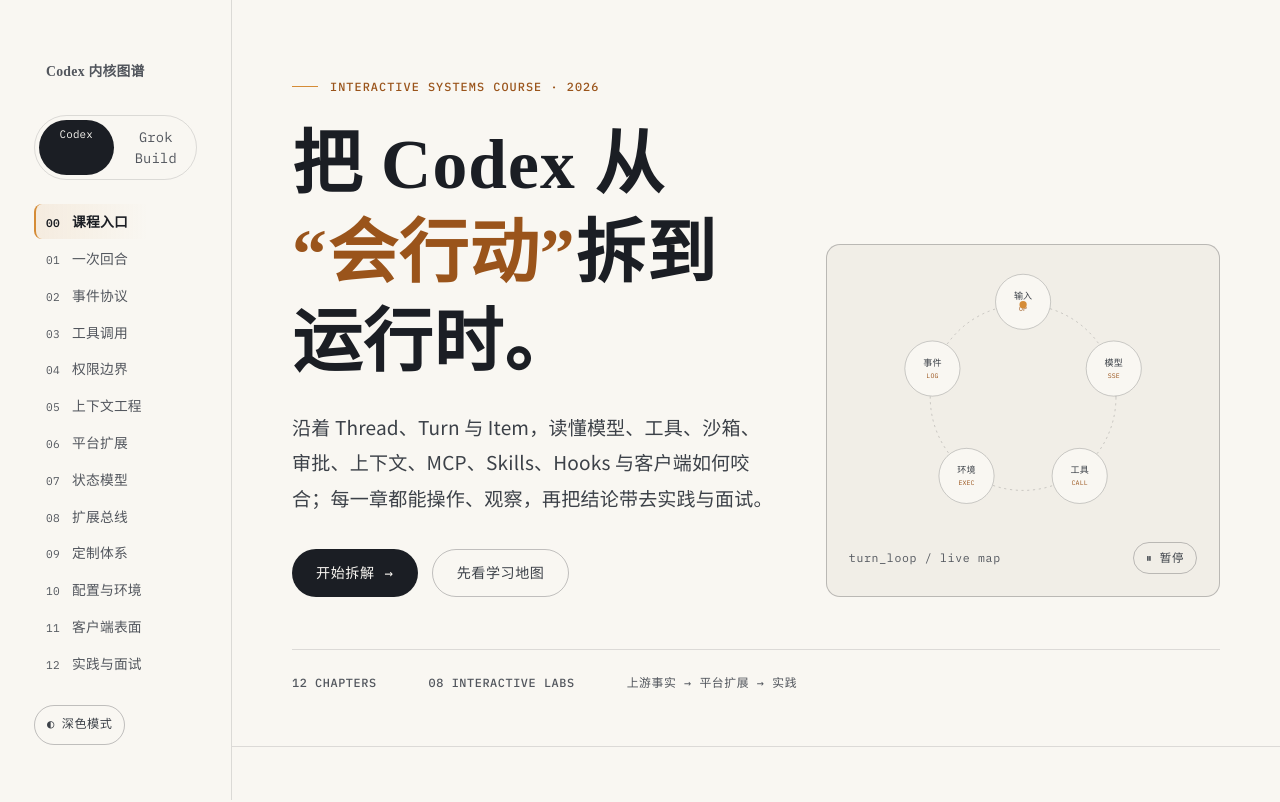
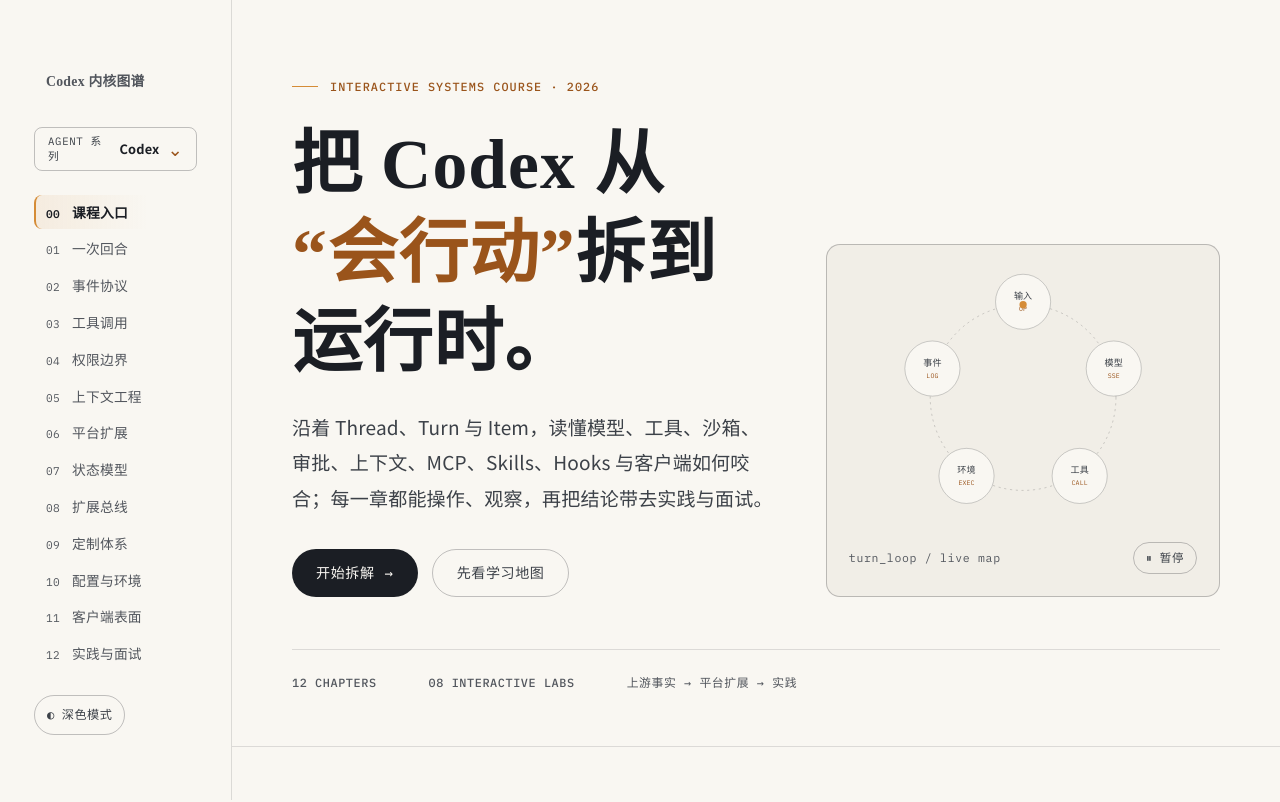
Before and after one commit to misaya-yang/agent-harness-projects, a website built with Vite: page index.html in a window 1280 px wide. Shown: the top 802 px of the page. Built offline with nearby package versions, Linux system fonts and the light colour scheme.

Commit message:
Add scalable agent course selector

```diff
--- a/index.html
+++ b/index.html
@@ -34,12 +34,12 @@
       }
     </script>
   </head>
-  <body>
+  <body data-agent="codex">
     <a class="skip-link" href="#main">跳到正文</a>
     <div class="progress-line" aria-hidden="true"></div>
     <header class="topbar">
       <a class="brand" href="#top">Codex 内核图谱 <span class="label-mono">FIELD GUIDE</span></a>
-      <div class="topbar-actions"><a class="series-link" href="/grok">Grok Build</a><button class="theme-btn" type="button" data-theme-toggle aria-label="切换到深色模式"><span aria-hidden="true" data-theme-icon>◐</span><span data-theme-label>深色</span></button><button class="menu-btn" type="button" data-menu-btn aria-expanded="false" aria-controls="chapter-nav">章节</button></div>
+      <div class="topbar-actions"><div data-series-nav data-variant="top"><a class="series-fallback" href="/grok">Agent 系列</a></div><button class="theme-btn" type="button" data-theme-toggle aria-label="切换到深色模式"><span aria-hidden="true" data-theme-icon>◐</span><span data-theme-label>深色</span></button><button class="menu-btn" type="button" data-menu-btn aria-expanded="false" aria-controls="chapter-nav">章节</button></div>
     </header>
     <nav class="chapter-nav" id="chapter-nav" data-menu-panel hidden aria-label="课程章节">
       <a href="#top" data-spy-link><span class="no">00</span>课程入口</a>
@@ -58,7 +58,7 @@
     </nav>
     <aside class="rail" aria-label="课程章节">
       <a class="brand" href="#top">Codex 内核图谱</a>
-      <div class="series-switch" aria-label="Agent 教学系列"><span aria-current="page">Codex</span><a href="/grok">Grok Build</a></div>
+      <div data-series-nav data-variant="rail"><a class="series-fallback" href="/grok">浏览 Agent 系列</a></div>
       <a href="#top" data-spy-link><span class="no">00</span>课程入口</a>
       <a href="#loop" data-spy-link><span class="no">01</span>一次回合</a>
       <a href="#protocol" data-spy-link><span class="no">02</span>事件协议</a>
--- a/src/grok.ts
+++ b/src/grok.ts
@@ -7,6 +7,7 @@ import { initReveal } from "./modules/reveal";
 import { initSpy } from "./modules/spy";
 import { initNavMenu } from "./modules/navmenu";
 import { initTheme } from "./modules/theme";
+import { initSeriesNav } from "./modules/series-nav";
 
 type Detail = { title: string; body: string; status?: string };
 
@@ -142,7 +143,7 @@ function initSurface(id: string, data: Record<string, Array<[string, string]>>):
 
 function boot(): void {
   const reduced = window.matchMedia("(prefers-reduced-motion: reduce)");
-  initTheme(); initReveal(reduced.matches); initSpy(); initNavMenu(); initTurn(); initEvents(); initSafety(); initSession(); initContext();
+  initTheme(); initSeriesNav(); initReveal(reduced.matches); initSpy(); initNavMenu(); initTurn(); initEvents(); initSafety(); initSession(); initContext();
   initChoiceDetail("#grok-architecture", {
     render: { title: "xai-grok-pager", body: "先检查 scrollback block、布局约束和 render snapshot；Session 事件可能完全正确。", status: "PAGER" },
     stall: { title: "xai-grok-shell / sampling", body: "核对 stop reason、pending tool call、取消状态和回合完成事件。", status: "SHELL" },
--- a/src/main.ts
+++ b/src/main.ts
@@ -15,11 +15,13 @@ import { initTheme } from "./modules/theme";
 import { initStateModel } from "./modules/state-model";
 import { initExtensionAtlas } from "./modules/extension-atlas";
 import { initSurfaceSwitchboard } from "./modules/surface-switchboard";
+import { initSeriesNav } from "./modules/series-nav";
 
 const reducedMotion = window.matchMedia("(prefers-reduced-motion: reduce)");
 
 function boot(): void {
   initTheme();
+  initSeriesNav();
   initReveal(reducedMotion.matches);
   initSpy();
   initNavMenu();
--- /dev/null
+++ b/src/modules/series-nav.ts
@@ -0,0 +1,76 @@
+type AgentCourse = {
+  id: string;
+  name: string;
+  path: string;
+  code: string;
+  description: string;
+  chapters: number;
+};
+
+// 新课程只需在这里增加一项；所有页面的顶部选择器与侧栏会同步更新。
+const courses: AgentCourse[] = [
+  {
+    id: "codex",
+    name: "Codex",
+    path: "/codex",
+    code: "OPENAI / RUST",
+    description: "Thread、Turn、Item 与 App Server 运行时",
+    chapters: 12,
+  },
+  {
+    id: "grok",
+    name: "Grok Build",
+    path: "/grok",
+    code: "XAI / RUST",
+    description: "Session Actors、ACP、Tools 与 Workspace",
+    chapters: 12,
+  },
+];
+
+function courseItems(currentId: string): string {
+  return courses.map((course, index) => `
+    <a class="series-option" href="${course.path}" ${course.id === currentId ? 'aria-current="page"' : ""}>
+      <span class="series-index">${String(index + 1).padStart(2, "0")}</span>
+      <span class="series-copy"><strong>${course.name}</strong><small>${course.description}</small></span>
+      <span class="series-meta"><small>${course.code}</small><b>${course.chapters} 章</b></span>
+    </a>`).join("");
+}
+
+export function initSeriesNav(): void {
+  const currentId = document.body.dataset.agent ?? "codex";
+  const current = courses.find((course) => course.id === currentId) ?? courses[0];
+
+  document.querySelectorAll<HTMLElement>("[data-series-nav]").forEach((root) => {
+    const variant = root.dataset.variant ?? "top";
+    root.className = `series-nav series-nav-${variant}`;
+    root.innerHTML = `
+      <details class="series-menu">
+        <summary aria-label="选择 Agent 课程">
+          <span class="series-summary-label">Agent 系列</span>
+          <strong>${current.name}</strong>
+          <span class="series-chevron" aria-hidden="true">⌄</span>
+        </summary>
+        <div class="series-panel">
+          <div class="series-panel-head"><span>顶级开源 Agent 教学系列</span><small>${courses.length} 门已上线</small></div>
+          <nav aria-label="选择 Agent 课程">${courseItems(currentId)}</nav>
+          <p>持续增加新的开源 Agent · 统一采用源码事实与交互实验</p>
+        </div>
+      </details>`;
+
+    const details = root.querySelector<HTMLDetailsElement>("details");
+    details?.addEventListener("toggle", () => {
+      if (!details.open) return;
+      document.querySelectorAll<HTMLDetailsElement>(".series-menu[open]").forEach((other) => {
+        if (other !== details) other.open = false;
+      });
+    });
+  });
+
+  document.addEventListener("click", (event) => {
+    const target = event.target;
+    if (!(target instanceof Node)) return;
+    document.querySelectorAll<HTMLDetailsElement>(".series-menu[open]").forEach((details) => {
+      if (!details.contains(target)) details.open = false;
+    });
+  });
+}
--- a/src/styles/layout.css
+++ b/src/styles/layout.css
@@ -71,38 +71,76 @@
   gap: 8px;
 }
 
-.series-link {
-  padding: 6px 10px;
+.series-nav { position: relative; line-height: 1.4; }
+.series-menu { position: relative; }
+.series-menu > summary {
+  display: inline-flex;
+  align-items: center;
+  gap: 8px;
+  min-height: 40px;
+  padding: 6px 13px;
+  border: 1px solid var(--line-strong);
+  border-radius: var(--r-pill);
+  color: var(--text-2);
+  cursor: pointer;
+  list-style: none;
+  user-select: none;
+}
+.series-menu > summary::-webkit-details-marker { display: none; }
+.series-menu > summary strong { color: var(--text); font-family: var(--ff-body); font-size: .8rem; }
+.series-summary-label { font-family: var(--ff-mono); font-size: .67rem; letter-spacing: .06em; text-transform: uppercase; }
+.series-chevron { color: var(--accent); transition: rotate var(--dur-fast) var(--ease-out); }
+.series-menu[open] .series-chevron { rotate: 180deg; }
+.series-menu[open] > summary { border-color: var(--accent-line); background: var(--accent-wash); }
+
+.series-panel {
+  position: absolute;
+  z-index: 70;
+  inset-block-start: calc(100% + 10px);
+  inset-inline-end: 0;
+  width: min(430px, calc(100vw - 24px));
+  padding: 10px;
+  border: 1px solid var(--line-strong);
+  border-radius: var(--r-surface);
+  background: var(--canvas);
+  box-shadow: var(--shadow-float);
+}
+.series-panel-head {
+  display: flex;
+  justify-content: space-between;
+  gap: 16px;
+  padding: 8px 10px 12px;
   color: var(--text-2);
   font-family: var(--ff-mono);
-  font-size: 0.74rem;
+  font-size: .69rem;
+  letter-spacing: .04em;
+}
+.series-panel-head small { color: var(--text-3); }
+.series-option {
+  display: grid;
+  grid-template-columns: 28px minmax(0, 1fr) auto;
+  align-items: center;
+  gap: 10px;
+  padding: 12px 10px;
+  border-block-start: 1px solid var(--line);
+  border-radius: var(--r-control);
   text-decoration: none;
 }
+.series-option:hover { background: var(--accent-wash); }
+.series-option[aria-current="page"] { background: var(--accent-wash); box-shadow: inset 2px 0 var(--accent-vivid); }
+.series-index { color: var(--accent); font-family: var(--ff-mono); font-size: .69rem; }
+.series-copy { display: grid; min-width: 0; }
+.series-copy strong { font-family: var(--ff-display); font-size: .96rem; }
+.series-copy small { overflow: hidden; color: var(--text-3); font-size: .72rem; text-overflow: ellipsis; white-space: nowrap; }
+.series-meta { display: grid; justify-items: end; gap: 3px; color: var(--text-3); font-family: var(--ff-mono); }
+.series-meta small { font-size: .58rem; }
+.series-meta b { color: var(--text-2); font-size: .65rem; font-weight: 500; }
+.series-panel > p { padding: 10px 10px 4px; color: var(--text-3); font-size: .68rem; }
+.series-fallback { font-family: var(--ff-mono); font-size: .72rem; }
 
-.series-switch {
-  display: grid;
-  grid-template-columns: 1fr 1fr;
-  gap: 4px;
-  margin-block: calc(var(--s-4) * -0.5) var(--s-4);
-  padding: 4px;
-  border: 1px solid var(--line);
-  border-radius: var(--r-pill);
-  font-family: var(--ff-mono);
-  font-size: 0.68rem;
-}
-
-.series-switch a,
-.series-switch span {
-  padding: 4px 8px;
-  border-radius: var(--r-pill);
-  text-align: center;
-  text-decoration: none;
-}
-
-.series-switch [aria-current="page"] {
-  background: var(--text);
-  color: var(--canvas);
-}
+.series-nav-rail { margin-block: calc(var(--s-4) * -0.5) var(--s-4); }
+.series-nav-rail .series-menu > summary { width: 100%; justify-content: space-between; border-radius: var(--r-control); }
+.series-nav-rail .series-panel { inset-inline: 0 auto; inset-block-start: calc(100% + 8px); width: 410px; }
 
 .theme-btn {
   display: inline-flex;
@@ -151,6 +189,11 @@
     inline-size: 40px;
     padding-inline: 0;
   }
+
+  .series-summary-label { display: none; }
+  .series-menu > summary { padding-inline: 11px; }
+  .series-option { grid-template-columns: 24px minmax(0, 1fr); }
+  .series-meta { display: none; }
 }
 
 @supports not (backdrop-filter: blur(1px)) {
```
Also changed, not shown: grok.html (+3 -3 lines).
